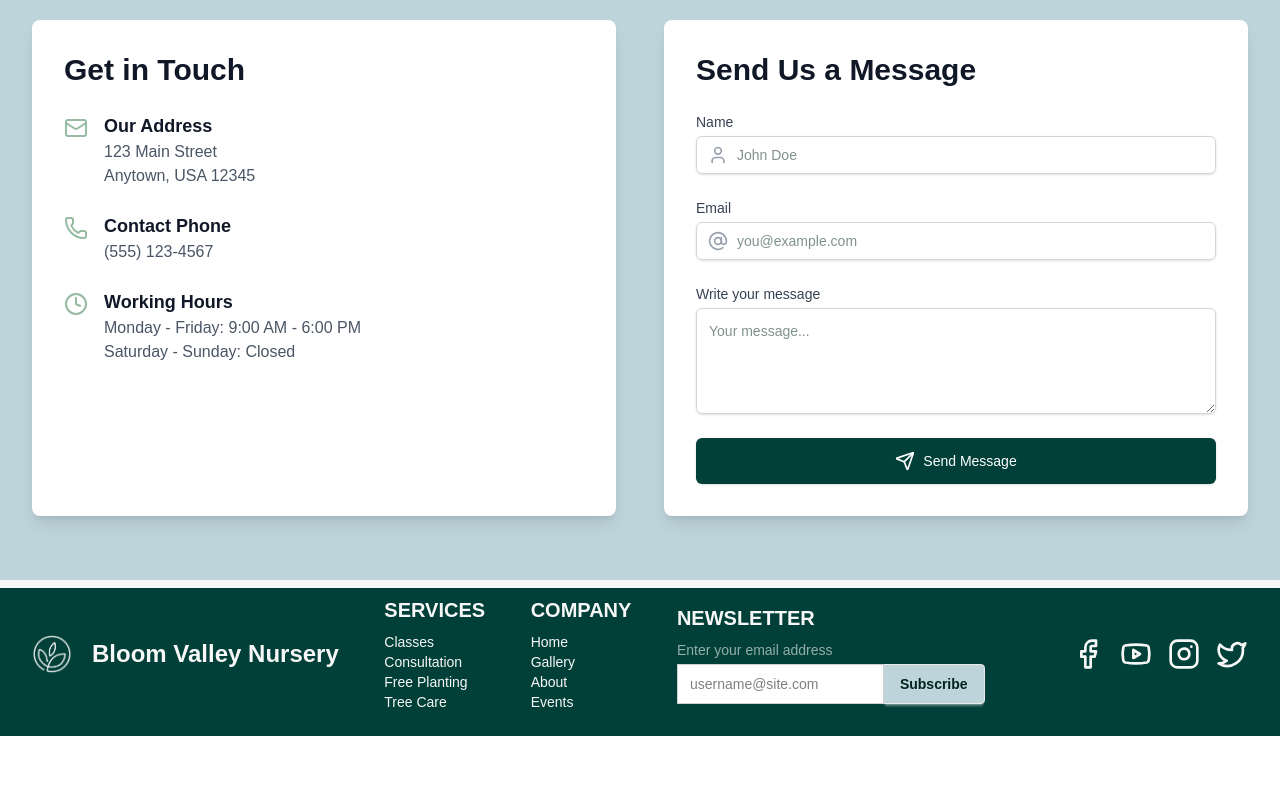
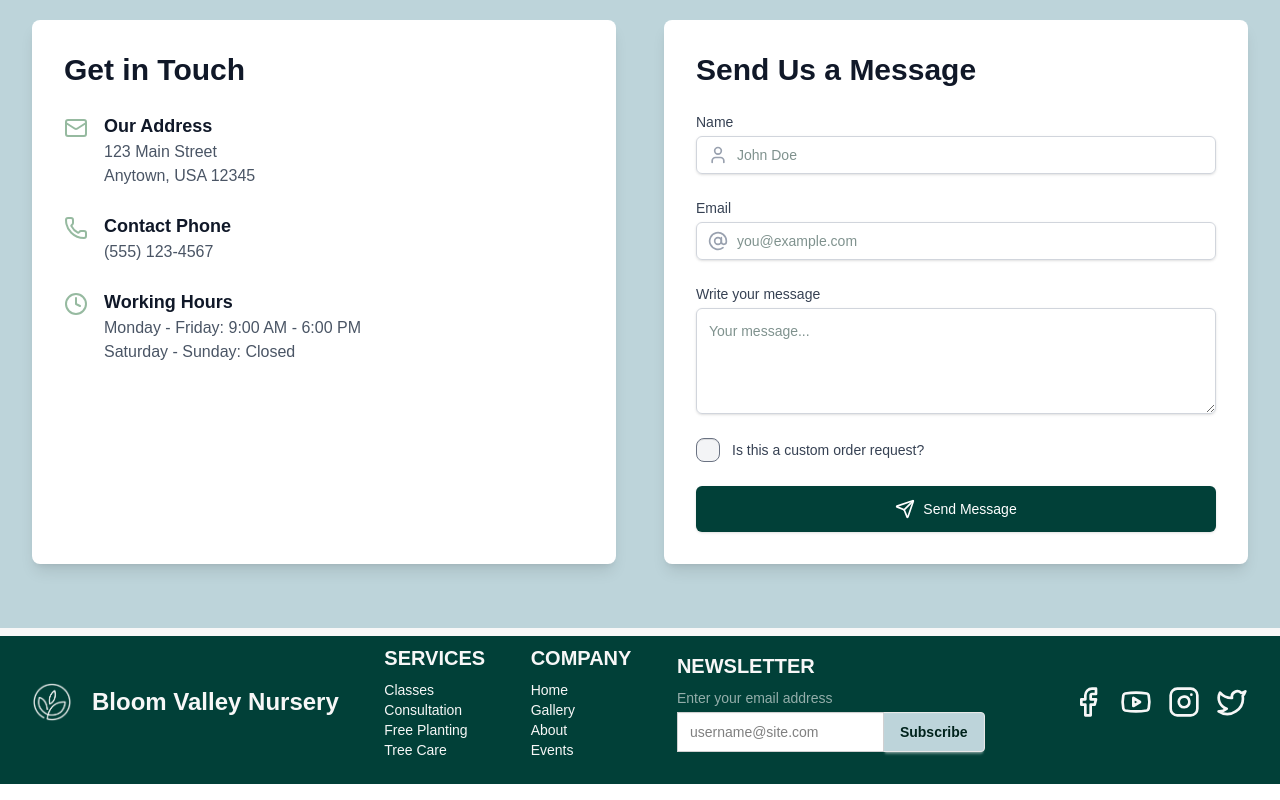
Before and after one commit to davemasilungan/bloom-valley, a Next.js app: page /about in a window 1280 px wide. Shown: the part 1300-2100 px from the top of the page. Before the commit the page ends 2052 px from the top, so only its background shows below. Built offline with nearby package versions, Linux system fonts and the light colour scheme.

Commit message:
Added_custom_order_and_local_storage_checkbox_to_contact_form

```diff
--- a/src/components/AboutForm.tsx
+++ b/src/components/AboutForm.tsx
@@ -3,17 +3,18 @@
 import React, { useState } from "react";
 import { Mail, Phone, Clock, User, AtSign, Send } from "lucide-react";
 
-// Define the shape of the form data
 interface FormData {
   name: string;
   email: string;
   message: string;
+  isCustomOrder: boolean;
 }
 
 const Contact = () => {
   const [name, setName] = useState("");
   const [email, setEmail] = useState("");
   const [message, setMessage] = useState("");
+  const [isCustomOrder, setIsCustomOrder] = useState(false); // State for checkbox
 
   const [isModalOpen, setIsModalOpen] = useState(false);
 
@@ -21,13 +22,13 @@ const Contact = () => {
   const handleSendMessage = (e: React.FormEvent) => {
     e.preventDefault();
 
-    const formData: FormData = { name, email, message };
+    const formData: FormData = { name, email, message, isCustomOrder };
 
-    // Save to local session storage
+    // Save to local storage
     try {
-      sessionStorage.setItem("contactFormData", JSON.stringify(formData));
+      localStorage.setItem("contactFormData", JSON.stringify(formData));
     } catch (error) {
-      console.error("Could not save to session storage", error);
+      console.error("Could not save to local storage", error);
     }
 
     setIsModalOpen(true);
@@ -43,9 +44,10 @@ const Contact = () => {
     setName("");
     setEmail("");
     setMessage("");
+    setIsCustomOrder(false); // Reset checkbox state
 
-    // Clears session storage
-    sessionStorage.removeItem("contactFormData");
+    // Clears local storage
+    localStorage.removeItem("contactFormData");
   };
 
   return (
@@ -69,7 +71,7 @@ const Contact = () => {
             </h2>
             <div className="space-y-6">
               <div className="flex items-start">
-                <Mail className="flex-shrink-0 h-6 w-6 text-[#96BAA0] mt-1" />
+                <Mail className="shrink-0 h-6 w-6 text-[#96BAA0] mt-1" />
                 <div className="ml-4">
                   <h3 className="text-lg font-semibold text-gray-900">
                     Our Address
@@ -83,7 +85,7 @@ const Contact = () => {
               </div>
 
               <div className="flex items-start">
-                <Phone className="flex-shrink-0 h-6 w-6 text-[#96BAA0] mt-1" />
+                <Phone className="shrink-0 h-6 w-6 text-[#96BAA0] mt-1" />
                 <div className="ml-4">
                   <h3 className="text-lg font-semibold text-gray-900">
                     Contact Phone
@@ -93,7 +95,7 @@ const Contact = () => {
               </div>
 
               <div className="flex items-start">
-                <Clock className="flex-shrink-0 h-6 w-6 text-[#96BAA0] mt-1" />
+                <Clock className="shrink-0 h-6 w-6 text-[#96BAA0] mt-1" />
                 <div className="ml-4">
                   <h3 className="text-lg font-semibold text-gray-900">
                     Working Hours
@@ -182,6 +184,25 @@ const Contact = () => {
                 </div>
               </div>
 
+              {/* Checkbox Section */}
+              <div className="flex items-center">
+                <input
+                  id="custom-order"
+                  name="custom-order"
+                  type="checkbox"
+                  checked={isCustomOrder}
+                  onChange={(e) => setIsCustomOrder(e.target.checked)}
+                  className="checkbox border-gray-500 bg-gray-100 checked:border-[#014038] checked:bg-[#96BAA0] checked:text-black"
+                  // className="checkbox bg-gray-700 border border-black"
+                />
+                <label
+                  htmlFor="custom-order"
+                  className="ml-3 block text-sm font-medium text-gray-700"
+                >
+                  Is this a custom order request?
+                </label>
+              </div>
+
               <div>
                 <button
                   type="submit"
@@ -219,6 +240,13 @@ const Contact = () => {
                   {message}
                 </p>
               </div>
+              {/* Display Custom Order Status */}
+              <div>
+                <strong className="text-gray-900">Custom Order Request:</strong>
+                <p className="p-2 bg-gray-100 rounded-md">
+                  {isCustomOrder ? "Yes" : "No"}
+                </p>
+              </div>
             </div>
 
             <div className="mt-6 flex justify-end space-x-3">
```
